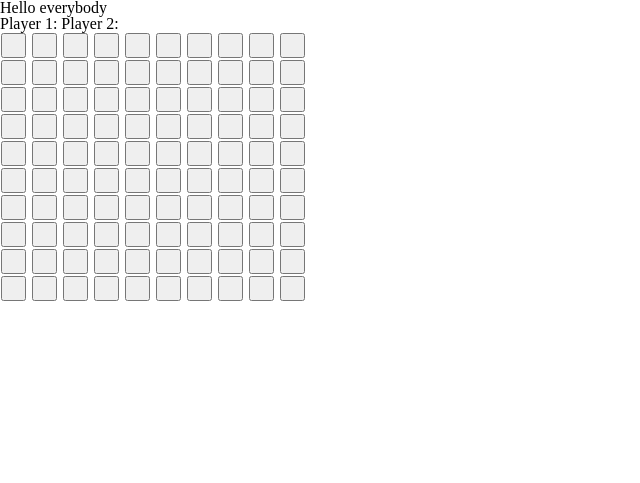
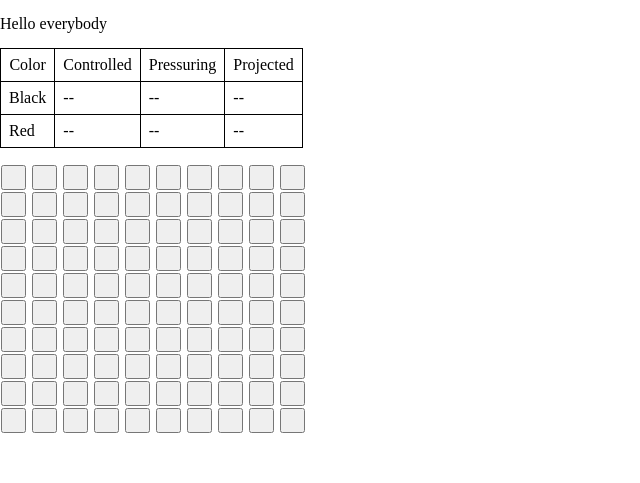
Before and after one commit to seekely/quagen, a Flask app: template quagen/templates/game.html in a window 1280 px wide. Shown: the top 483 px of the page, without its empty margins (0-640 px from the left). Run offline with Flask 2, Linux system fonts and the light colour scheme; the template is opened without the code that fills it: most values are stand-ins (such as "Sample title", 1, 10 or a date in 2020); data that the repository does not hold is empty.

Commit message:
Hastily added some code to show scoring, including projected score if no other moves were made.

```diff
--- a/quagen/api.py
+++ b/quagen/api.py
@@ -1,7 +1,7 @@
 import uuid
 
 from flask import Blueprint
-from flask import jsonify
+from flask import json
 from flask import session
 
 from quagen.game import Game
@@ -14,12 +14,12 @@ def game_new():
     game = Game()
     game.start()
     queries.insert_game(game)
-    return jsonify(game=game.as_dict())
+    return json.jsonify(game=game.as_dict())
 
 @bp.route('/game/<string:game_id>', methods = ['GET'])
 def game_view(game_id):
     game = queries.get_game(game_id)
-    return jsonify(game=game.as_dict())
+    return json.jsonify(game=game.as_dict())
 
 @bp.route('/game/<game_id>/move/<int:x>/<int:y>', methods = ['GET', 'POST'])
 def game_move(game_id, x, y):
@@ -33,4 +33,4 @@ def game_move(game_id, x, y):
         game.process_turn()
         queries.update_game(game)
 
-    return jsonify({'x': x, 'y': y})
+    return json.jsonify({'x': x, 'y': y})
--- a/quagen/static/css/quagen.css
+++ b/quagen/static/css/quagen.css
@@ -1,4 +1,26 @@
+body {
+    padding-bottom: 50px;
+}
 
+p {
+    margin-top: 1em;
+}
+
+table {
+    margin-top: 1em;
+}
+
+table, th, td {
+    border: 1px solid black;
+}
+
+th, td {
+    padding: .5em;
+}
+
+div {
+    margin-top: 1em;
+}
 
 .button, .button:disabled {
     margin: 1px;
--- a/quagen/static/js/game.js
+++ b/quagen/static/js/game.js
@@ -1,11 +1,36 @@
+function grabGame(gameId) {
+
+  var xhr = new XMLHttpRequest();
+  xhr.responseType = 'json';
+  xhr.open("GET", "/api/v1/game/" + gameId, true);
+  xhr.onload = function (e) {
+    if (xhr.readyState === 4) {
+      if (xhr.status === 200) {
+        const game = xhr.response['game'];
+        updateBoard(game['board']);
+        updateGame(game);
+      } else {
+        console.error(xhr.statusText);
+      }
+    }
+  };
+  xhr.onerror = function (e) {
+    console.error(xhr.statusText);
+  };
+  xhr.send(null);
+
+}
+
 function updateGame(game) {
 
-/**
-  for (var i = 0; i < game['score'].length; i++) {
-    const score = document.getElementById('score' + (i + 1));
-    score.innerHTML = game['score'][i];
+  for (var i = 0; i < game['scores'].length; i++) {
+    const titles = ['controlled', 'pressuring', 'projected'];
+
+    for (let title of titles) {
+      const score = document.getElementById('player-' + title + '-' + i);
+      score.innerHTML = game['scores'][i][title];
+    }
   }
-**/
 
 }
 
@@ -45,12 +70,9 @@ function updateBoard(board) {
 
 document.addEventListener('DOMContentLoaded', function() {
 
-  const game = document.getElementById('game');
-  const gameId = game.getAttribute('data-gameId');
-  const board = game.getAttribute('data-board');
+  const board = document.getElementById('board');
+  const gameId = board.getAttribute('data-gameId');
   const buttons = document.getElementsByClassName('button');
-
-  updateBoard(board);
 
   for (let button of buttons) {
 
@@ -78,30 +100,12 @@ document.addEventListener('DOMContentLoaded', function() {
 
   }
 
+  grabGame(gameId);
 
   setInterval(
 
     () => {
-
-      var xhr = new XMLHttpRequest();
-      xhr.responseType = 'json';
-      xhr.open("GET", "/api/v1/game/" + gameId, true);
-      xhr.onload = function (e) {
-        if (xhr.readyState === 4) {
-          if (xhr.status === 200) {
-            const game = xhr.response['game'];
-            updateBoard(game['board']);
-            updateGame(game);
-          } else {
-            console.error(xhr.statusText);
-          }
-        }
-      };
-      xhr.onerror = function (e) {
-        console.error(xhr.statusText);
-      };
-      xhr.send(null);
-
+      grabGame(gameId);
     }
 
     , 5000);
--- a/quagen/templates/game.html
+++ b/quagen/templates/game.html
@@ -2,21 +2,36 @@
 <html>
     <head>
         <title>Let's play a game</title>
-        <link rel="stylesheet" href="{{ url_for('static', filename='css/reset.css') }}?v1">
-        <link rel="stylesheet" href="{{ url_for('static', filename='css/quagen.css') }}?v1">
+        <link rel="stylesheet" href="{{ url_for('static', filename='css/reset.css') }}?v9">
+        <link rel="stylesheet" href="{{ url_for('static', filename='css/quagen.css') }}?v9">
 
     </head>
 
     <body>
-        <p>
-            Hello everybody
-        </p>
-        <p>
-            Player 1: <span id='score1'></span>
-            Player 2: <span id='score2'></span>
-        </p>
+        <div>
+            <p>
+                Hello everybody
+            </p>
+            <table>
+                <tr>
+                    <th>Color</th>
+                    <th>Controlled</th>
+                    <th>Pressuring</th>
+                    <th>Projected</th>
+                </tr>
+                {% for i in range(game['settings']['player_count'] + 1) %}
+                    {% set colors = ['Black', 'Red', 'Blue'] %}
+                <tr>
+                    <td>{{ colors[i] }}</td>
+                    <td id="player-controlled-{{ i }}">--</td>
+                    <td id="player-pressuring-{{ i }}">--</td>
+                    <td id="player-projected-{{ i }}">--</td>
+                </tr>
+                {% endfor %}
+            </table>
+        </div>
 
-        <div id="game" data-gameId="{{ game.game_id }}" data-turn="{{ game.turn_number }}" data-board="{{ game.board }}">
+        <div id="board" data-gameId="{{ game.game_id }}" >
         {% for y in range(game['settings']['dimension_y']) %}
             {% for x in range(game['settings']['dimension_x']) %}
                 <button id="spot-{{ x }}-{{ y }}" data-spotX="{{ x }}" data-spotY="{{ y }}" class="button" type="button"></button>
@@ -25,7 +40,7 @@
         {% endfor %}
         </div>
 
-        <script src="{{ url_for('static', filename='js/game.js') }}?v4"></script>
+        <script src="{{ url_for('static', filename='js/game.js') }}?v9"></script>
 
     </body>
 
```
Also changed, not shown: quagen/game.py (+69 -4 lines), quagen/web.py (+9 -1 lines).
